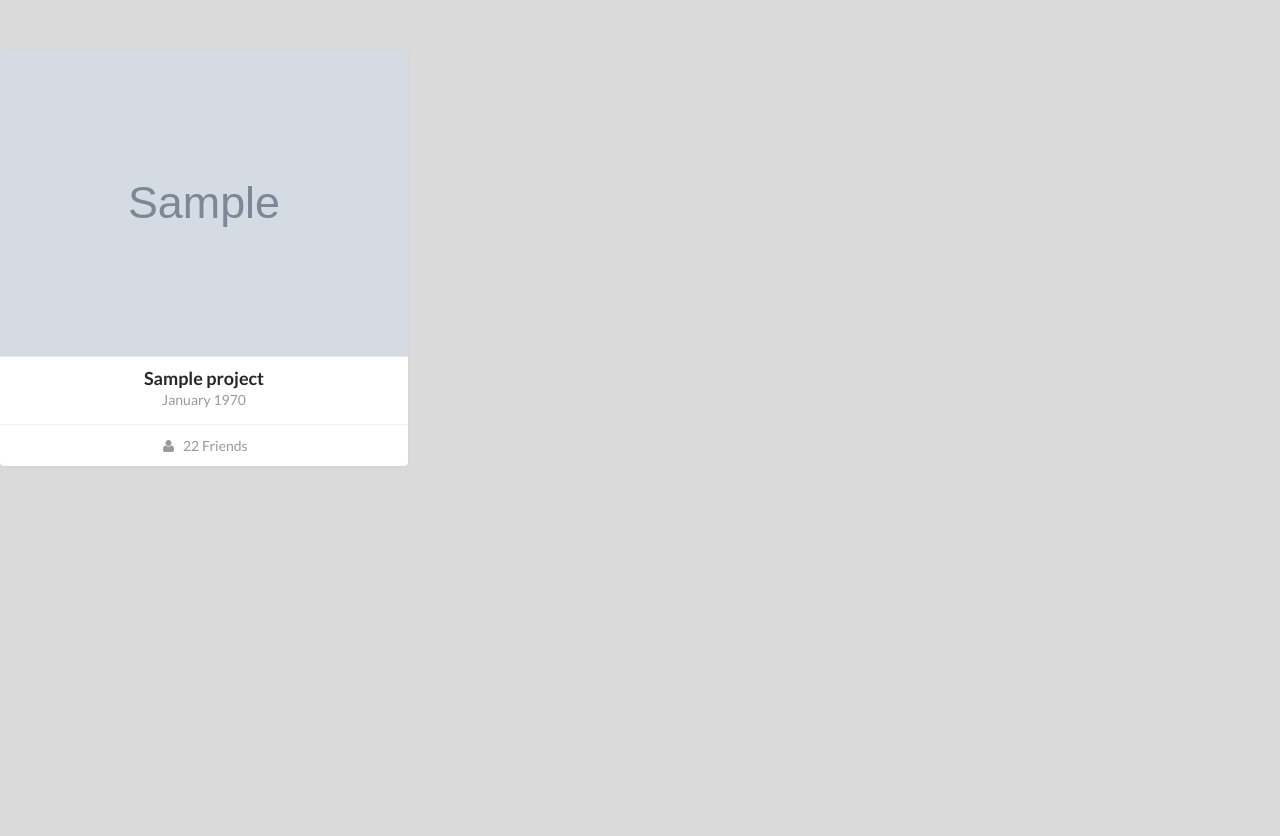
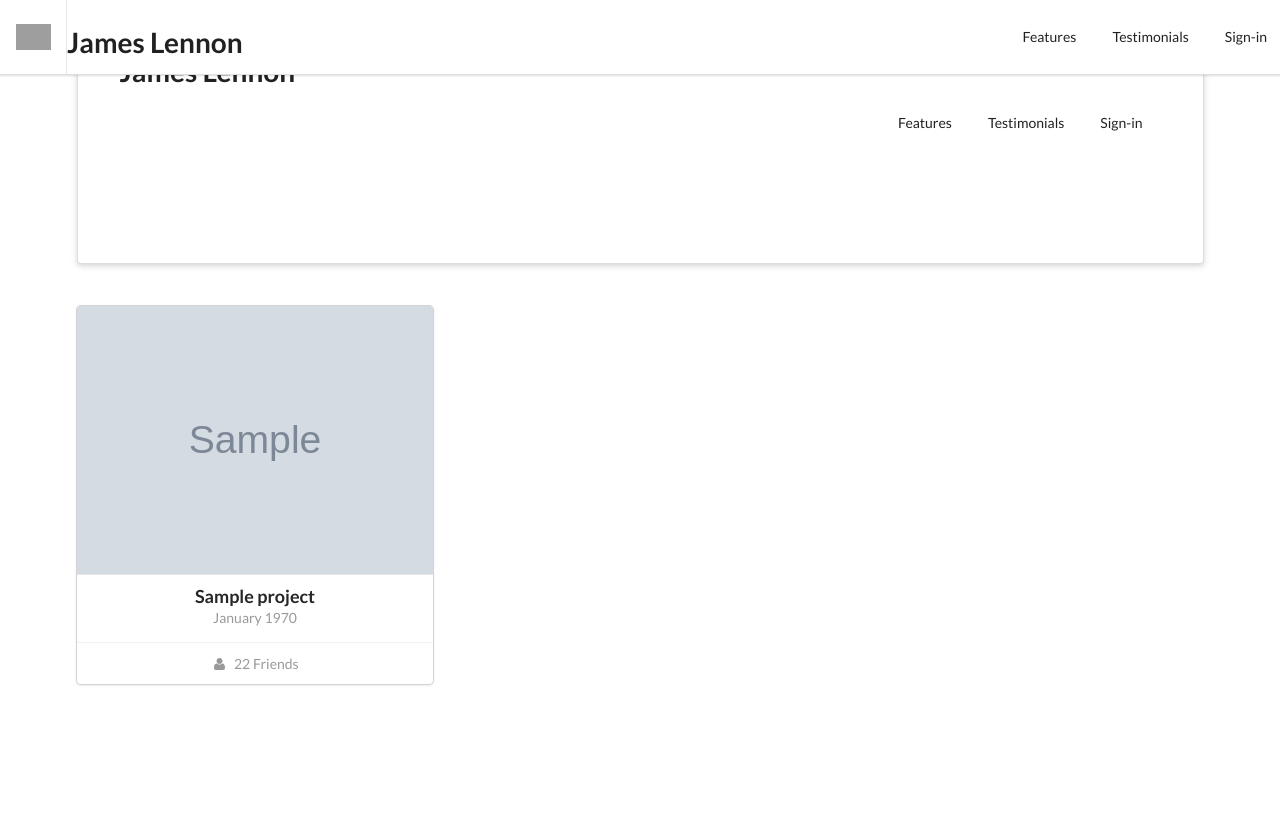
Before and after one commit to james-lennon/Portfolio-Website, a CodeIgniter app: page /database/ in a window 1280 px wide. After the commit the page ends 686 px from the top, so only its background shows below. Run offline with CodeIgniter, Linux system fonts and the light colour scheme; tables that the repository leaves empty or names only in its code hold one stand-in row (values such as "Sample post"); grey boxes marked "Sample" are stand-in pictures; grey boxes are pictures that could not be loaded.

Commit message:
Updated portfolio design

```diff
--- a/application/models/Admin_model.php
+++ b/application/models/Admin_model.php
@@ -52,7 +52,8 @@ class Admin_Model extends CI_Model {
 		$this->db->insert('project', $data);
 	}
 
-	public function change_project($project_id, $title, $description, $img_url, $date_timestamp) {
+	public function change_project($project_id, $title, $description,
+		$img_url, $date_timestamp) {
 
 		$data = [
 			'title'       => $title,
--- a/application/views/pages/portfolio.php
+++ b/application/views/pages/portfolio.php
@@ -1,6 +1,33 @@
-<? $this->load->view("templates/header", ['body_class'=>'gray_body']); ?>
+<? $this->load->view("templates/header", ['body_class'=>'']); ?>
+
+<div class="ui top fixed menu" id="nav-menu">
+	<div class="item">
+		<img src="/images/logo.png">
+	</div>
+	<h1 class="ui huge header">James Lennon</h1>
+	<div class="ui right secondary stackable menu">
+	  	<a class="item">Features</a>
+		<a class="item">Testimonials</a>
+	 	<a class="item">Sign-in</a>
+	</div>
+</div>
+
+
+<div class="ui very padded raised container segment" id="title-bar">
+	<h1 class="ui huge header">James Lennon</h1>
+
+	<div class="ui bottom right floated secondary stackable menu">
+	  	<a class="item">Features</a>
+		<a class="item">Testimonials</a>
+	 	<a class="item">Sign-in</a>
+	</div>
+</div>
+
+<div class="ui container">
 
 	<div class="ui center aligned grid">
+		<div class="row">
+		</div>
 		<div class="row">
 			<div class="column">
 				<div class="ui three stackable link cards">
@@ -23,5 +50,8 @@
 				<? endif; ?>
 		</div>
 	</div>
+</div>
+
+<script type="text/javascript" src="<?= base_url() ?>res/js/portfolio.js"></script>
 
 <? $this->load->view("templates/footer"); ?>
--- a/res/css/main.css
+++ b/res/css/main.css
@@ -43,4 +43,12 @@
 
 #project_form_column {
 	max-width: 600px;
+	position: relative;
+	top: 100px;
 }
+
+/* portfolio stuff */
+
+#title-bar {
+	min-height: 250px;
+}
```
Lines whose indentation alone changed are shown as unchanged.
